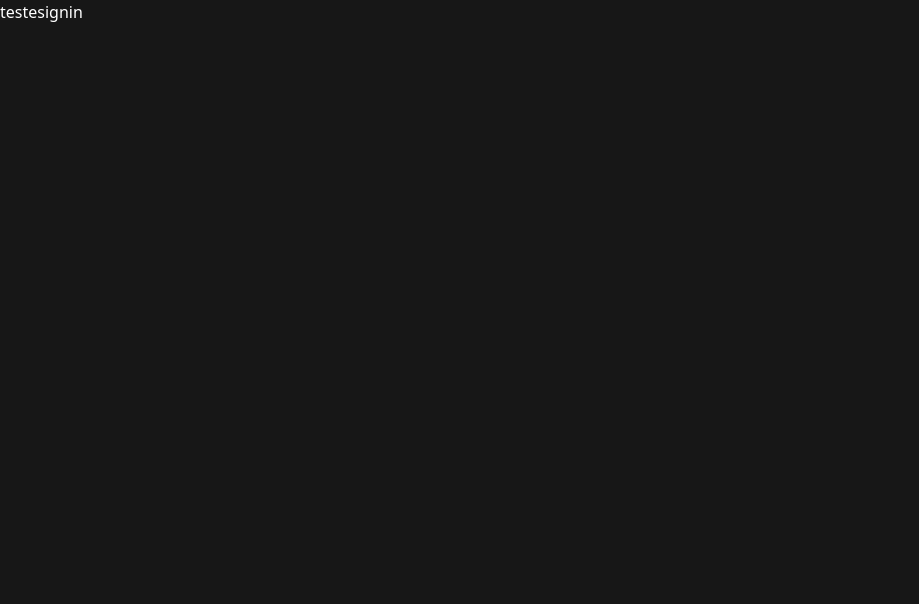
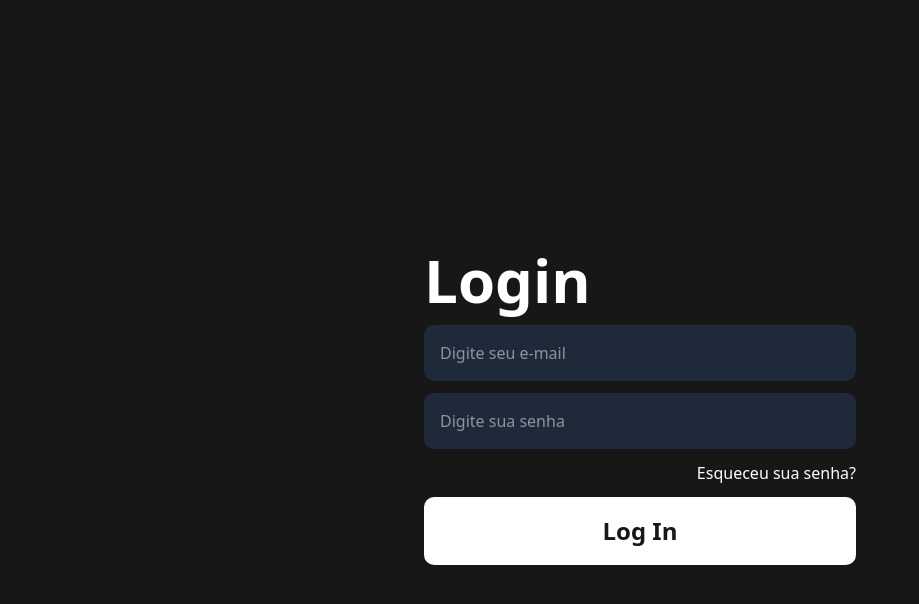
Before and after one commit to LERBritto/rotinafeita, a Next.js app in the folder src/: page /auth/signin in a window 1280 px wide. Shown: the top 604 px of the page, without its empty margins (0-919 px from the left). Built offline with nearby package versions, Linux system fonts and the light colour scheme.

Commit message:
login-layout-end

```diff
--- a/src/app/auth/signin/page.tsx
+++ b/src/app/auth/signin/page.tsx
@@ -1,7 +1,15 @@
+import Link from "next/link";
+
 export default function signin() {
     return (
-        <div className="text-[#ffffff]">
-            testesignin
+        <div className="flex justify-center h-screen items-center">
+            <div className="max-w-lg w-full py-20 px-10 text-white">
+                <h1 className="text-left text-[60px] font-bold">Login</h1>
+                <input className="text-white w-full rounded-[10px] py-4 px-4 bg-gray-800 outline-none" placeholder="Digite seu e-mail"></input>
+                <input className="text-white w-full rounded-[10px] py-4 px-4 mt-3 bg-gray-800 outline-none" placeholder="Digite sua senha"></input>
+                <Link href="" className="block text-right mt-3 hover:text-gray-400 transition-colors duration-300">Esqueceu sua senha?</Link>
+                <button className="block mx-auto mt-3 py-4 w-full rounded-[10px] bg-white text-[#171717] text-[24px] font-bold cursor-pointer hover:bg-blue-300 transition-colors duration-300">Log In</button>
+            </div>
         </div>
     )
 }
```
